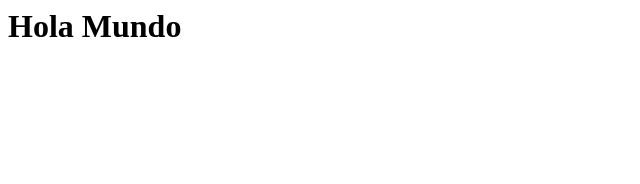
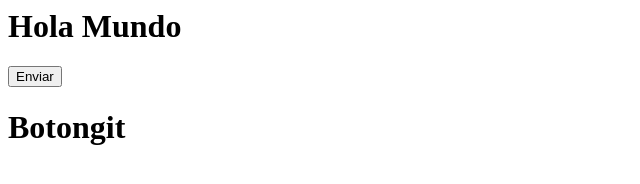
Before and after one commit to MarcelFas/daw2025Fab, a plain HTML site: page index.html in a window 1280 px wide. Shown: the whole page, without its empty margins (0-640 px from the left). Drawn offline with Linux system fonts and the light colour scheme.

Commit message:
aagreggue el boton enviar

```diff
--- a/index.html
+++ b/index.html
@@ -3,6 +3,10 @@
     </head>
     <body>
         <h1>Hola Mundo</h1>
+        <button>Enviar</button>
+    </body>
+    <body>
+        <h1>Botongit</h1>
     </body>
     <footer>
 
```
